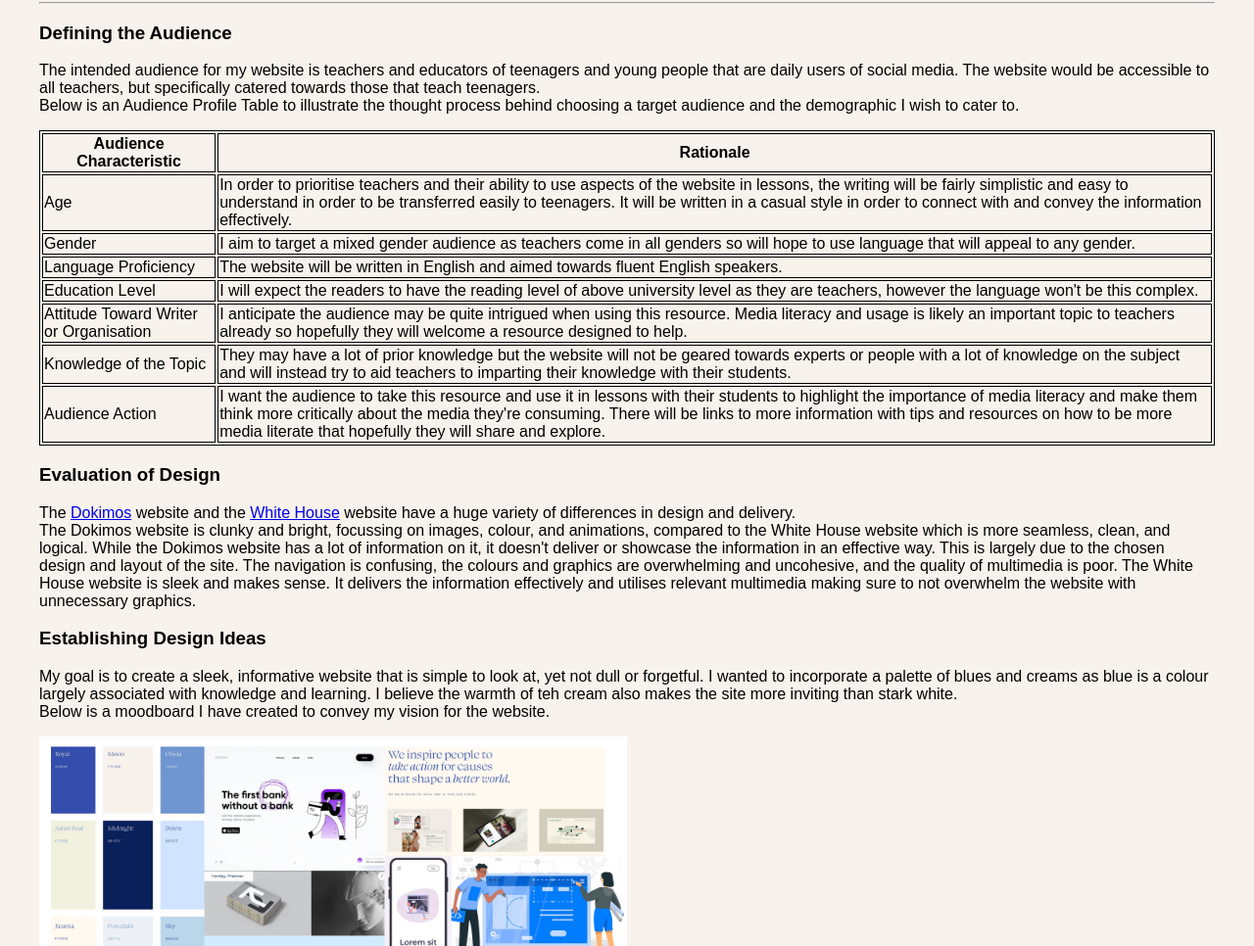
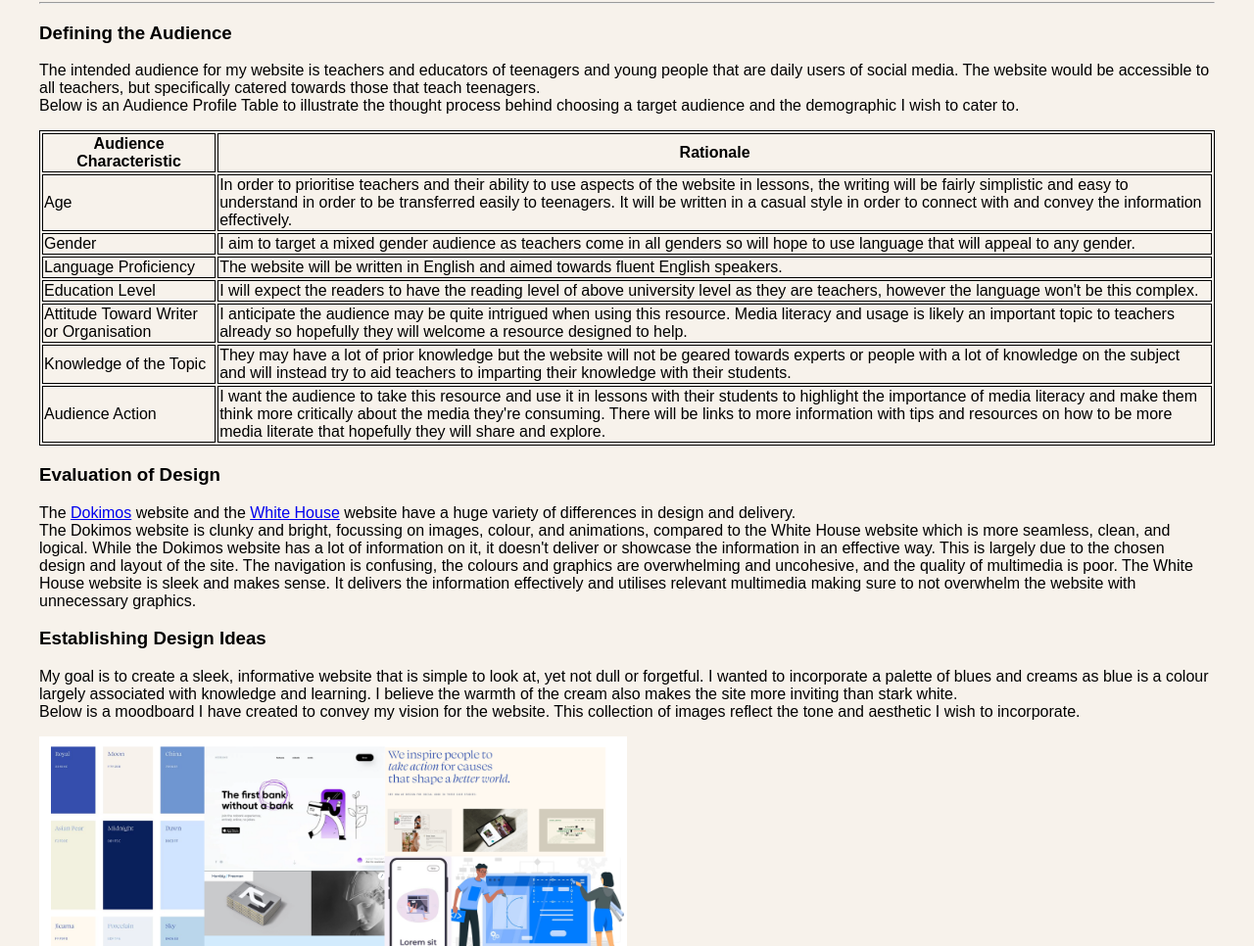
Before and after one commit to annabarclay02/annabarclay02.github.io, a plain HTML site: page week2.html in a window 1280 px wide. Shown: the part 134-1100 px from the top of the page at 98% size. Drawn offline with Linux system fonts and the light colour scheme.

Commit message:
Update week2.html

```diff
--- a/week2.html
+++ b/week2.html
@@ -85,8 +85,8 @@
 
 		<section id="week2task3">
         <h3>Establishing Design Ideas</h3>
-            <p>My goal is to create a sleek, informative website that is simple to look at, yet not dull or forgetful. I wanted to incorporate a palette of blues and creams as blue is a colour largely associated with knowledge and learning. I believe the warmth of teh cream also makes the site more inviting than stark white.<br>
-               Below is a moodboard I have created to convey my vision for the website.</p>
+            <p>My goal is to create a sleek, informative website that is simple to look at, yet not dull or forgetful. I wanted to incorporate a palette of blues and creams as blue is a colour largely associated with knowledge and learning. I believe the warmth of the cream also makes the site more inviting than stark white.<br>
+               Below is a moodboard I have created to convey my vision for the website. This collection of images reflect the tone and aesthetic I wish to incorporate.</p>
             <img src="master-files-images/img001-moodboard.png" alt="My Design Moodboard: a collage of images found online that represent what I wish to portray with my site. Features colour palettes of blues and creams as well as other websites with good design.">
        </section>
       </div>
```
